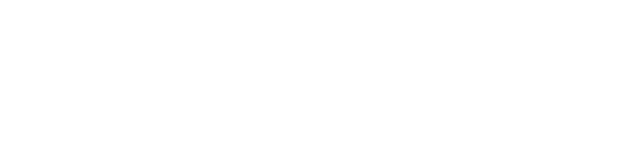
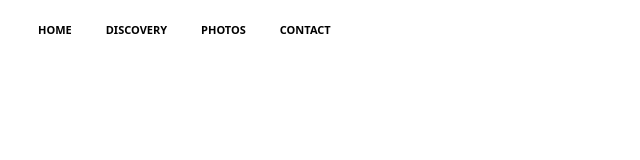
Before and after one commit to MateJala/mate-jalaghonia-hm5, a plain HTML site: page index.html in a window 1280 px wide. Shown: the whole page, without its empty margins (0-640 px from the left). Drawn offline with Linux system fonts and the light colour scheme.

Commit message:
nav added

```diff
--- a/index.html
+++ b/index.html
@@ -1,10 +1,35 @@
 <!DOCTYPE html>
 <html>
 <head>
+    <link rel='stylesheet' href='reset.css'>
+    <link rel='stylesheet' href='style.css'>
+
     <title>Document</title>
 </head>
 
 <body>
 
+    <nav style="margin-top: 20px; margin-bottom: 40px;">
+        <span class="nav">HOME</span>
+        <span class="nav">DISCOVERY</span>
+        <span class="nav">PHOTOS</span>
+        <span class="nav">CONTACT</span>
+    </nav>
+
+    <main>
+
+        <section>
+
+        </section>
+
+        <section>
+
+        </section>
+
+    </main>
+
+    <footer>
+
+    </footer>
 </body>
 </html>
--- a/style.css
+++ b/style.css
@@ -0,0 +1,8 @@
+.nav{
+    font-family: system-ui, -apple-system, BlinkMacSystemFont, 'Segoe UI', Roboto, Oxygen, Ubuntu, Cantarell, 'Open Sans', 'Helvetica Neue', sans-serif;
+    font-weight: 700;
+    font-size: 11px;
+    line-height: 12.89px;
+    color: #000000;
+    margin-left: 30px;
+}
```
